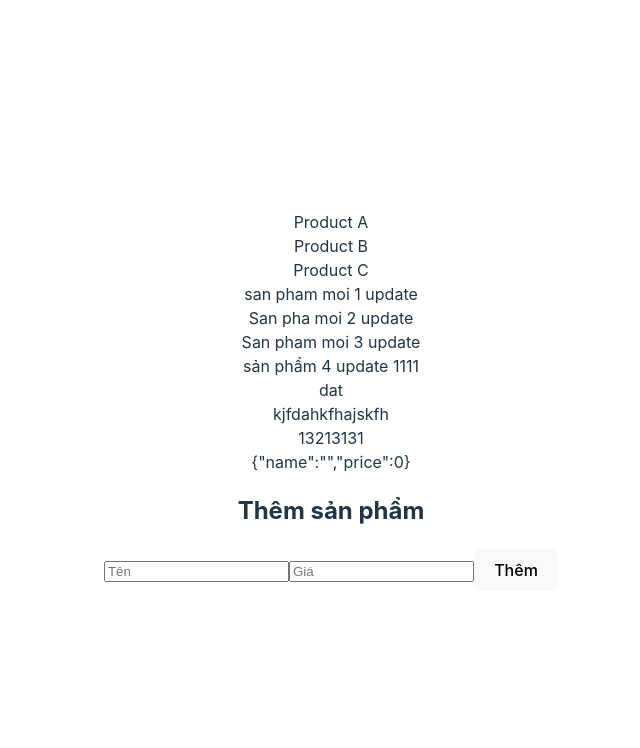
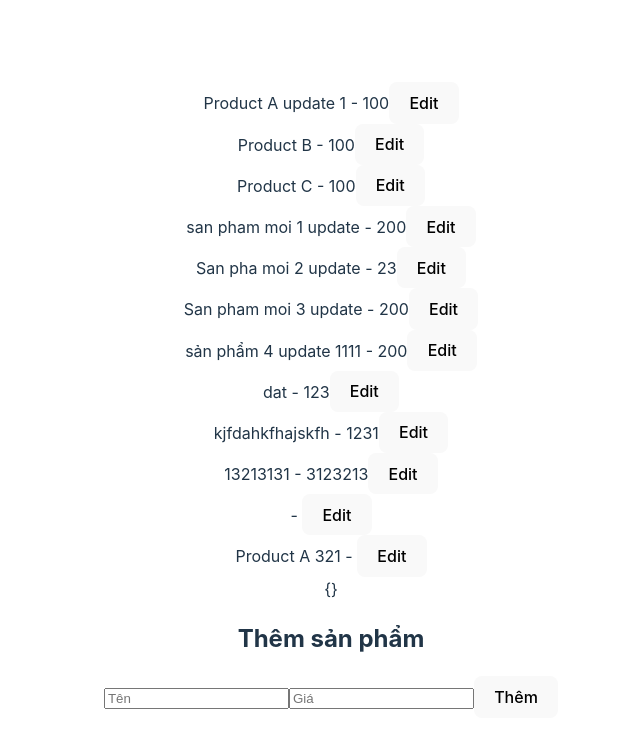
Before and after one commit to datlt2306/FPL-WEB209, a React (Vite) app: page / in a window 1280 px wide. Shown: the top 748 px of the page, without its empty margins (309-949 px from the left). Built offline with nearby package versions, Linux system fonts and the light colour scheme; data requests are answered from the project's data file.

Commit message:
Edit Product with mutation

```diff
--- a/db.json
+++ b/db.json
@@ -2,7 +2,7 @@
   "products": [
     {
       "id": 1,
-      "name": "Product A",
+      "name": "Product A update 1",
       "price": 100
     },
     {
@@ -49,6 +49,14 @@
       "name": "13213131",
       "price": "3123213",
       "id": 10
+    },
+    {
+      "": "Product A update",
+      "id": 11
+    },
+    {
+      "name": "Product A 321",
+      "id": 12
     }
   ],
   "users": [
--- a/src/components/ProductAdd/index.tsx
+++ b/src/components/ProductAdd/index.tsx
@@ -18,10 +18,7 @@ const ProductAdd = () => {
             }),
         onSuccess: () => queryClient.invalidateQueries('PRODUCT_KEY')
     })
-    const [valueInput, setValueInput] = useState<IProduct>({
-        name: '',
-        price: 0
-    })
+    const [valueInput, setValueInput] = useState<IProduct>({} as IProduct)
 
     const onInput = (e: any) => {
         const { name, value } = e.target
--- a/src/components/ProductList/index.tsx
+++ b/src/components/ProductList/index.tsx
@@ -1,9 +1,11 @@
-import { useContext, useEffect } from 'react'
+import { useState } from 'react'
+import { useMutation, useQuery, useQueryClient } from 'react-query'
 import { IProduct } from '../../interfaces/Product'
-import { ProductContext } from '../../context/product'
-import { useQuery } from 'react-query'
 
 const ProductList = () => {
+    const queryClient = useQueryClient()
+    const [editingProductId, setEditingProductId] = useState<number | null>(null)
+    const [editingProduct, setEditingProduct] = useState<IProduct | null>(null)
     const {
         data: products,
         isLoading,
@@ -13,8 +15,67 @@ const ProductList = () => {
         const data = await response.json()
         return data
     })
+    const mutation = useMutation({
+        mutationFn: (product: IProduct) =>
+            fetch(`http://localhost:3000/products/${product.id}`, {
+                method: 'PATCH',
+                headers: {
+                    'Content-Type': 'application/json'
+                },
+                body: JSON.stringify(product)
+            }),
+        onSuccess: () => {
+            queryClient.invalidateQueries('PRODUCT_KEY')
+            setEditingProductId(null)
+        }
+    })
+    const onInput = (e: any) => {
+        const { name, value } = e.target
+        setEditingProduct(
+            (prevEditingProduct) =>
+                ({
+                    ...prevEditingProduct,
+                    [name]: value
+                }) as IProduct
+        )
+    }
+    const onSubmit = async (e: any) => {
+        e.preventDefault()
+        mutation.mutate(editingProduct as any)
+    }
+    const handleEditClick = (product: IProduct) => {
+        setEditingProductId(product.id!)
+        setEditingProduct(product)
+    }
+
     if (isLoading) return <>Loading...</>
     if (isError) return <div>Error.</div>
-    return <>{products?.map((item: IProduct, index: number) => <div key={index}>{item.name}</div>)}</>
+    return (
+        <>
+            {products?.map((item: IProduct, index: number) => (
+                <div key={index}>
+                    {editingProductId === item.id ? (
+                        <>
+                            <form onSubmit={onSubmit}>
+                                <input type='text' defaultValue={editingProduct?.name} name='name' onInput={onInput} />
+                                <input
+                                    type='text'
+                                    defaultValue={editingProduct?.price}
+                                    name='price'
+                                    onInput={onInput}
+                                />
+                                <button>Save</button>
+                            </form>
+                        </>
+                    ) : (
+                        <>
+                            {item.name} - {item.price}
+                            <button onClick={() => handleEditClick(item)}>Edit</button>
+                        </>
+                    )}
+                </div>
+            ))}
+        </>
+    )
 }
 export default ProductList
```
